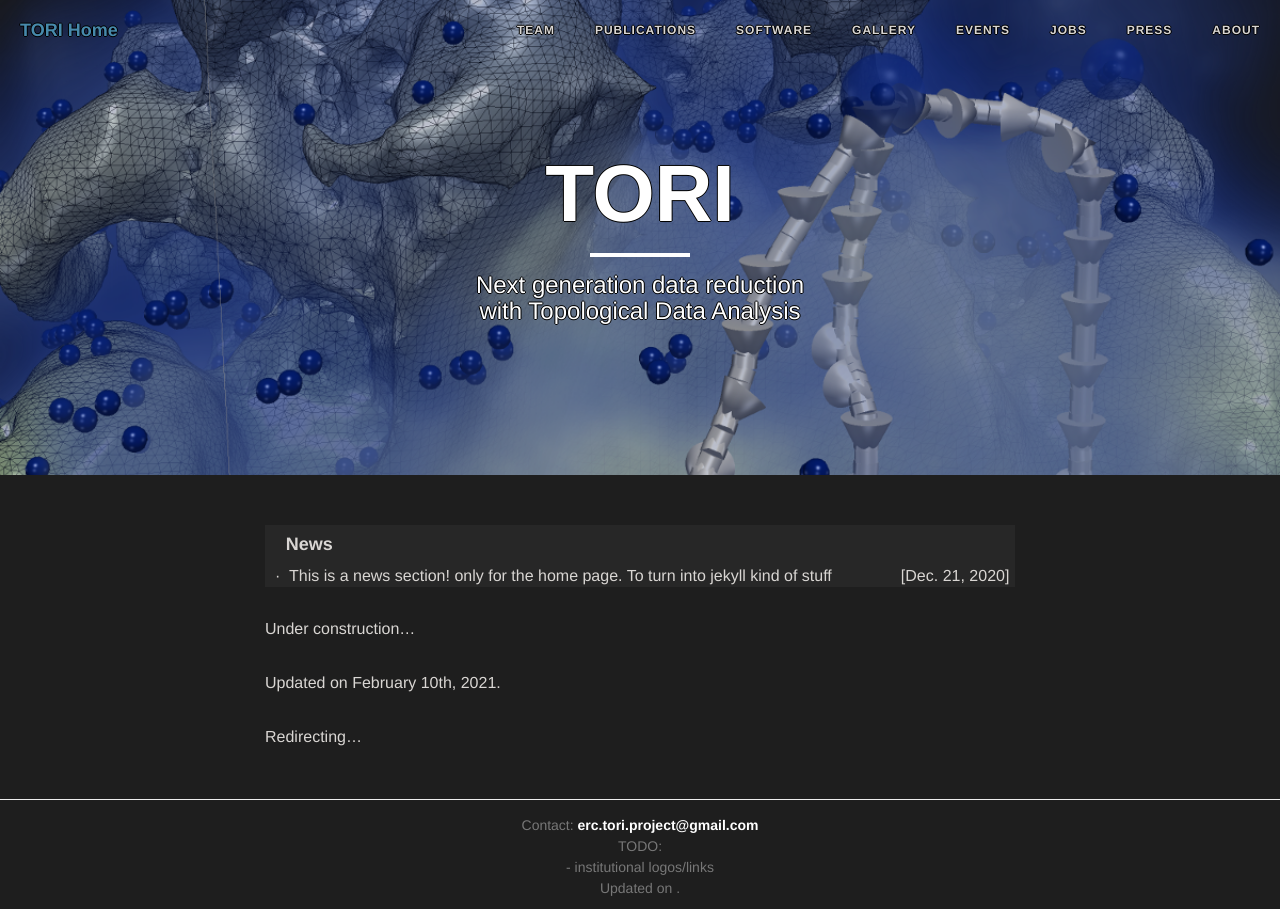
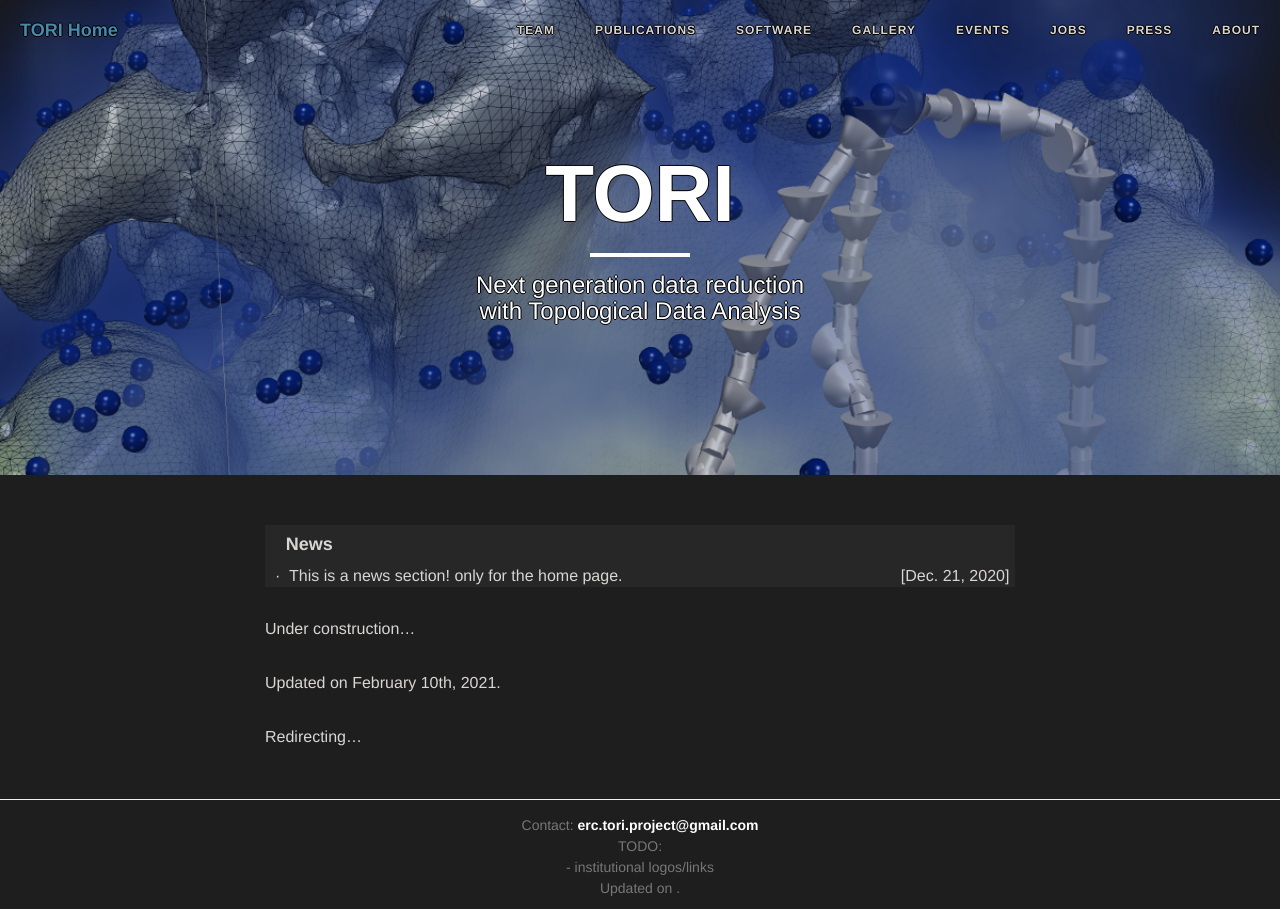
Before and after one commit to erc-tori/erc-tori.github.io, a Jekyll site: the page built from index.markdown, in a window 1280 px wide. Built offline with Jekyll 4.4.1, drawn with Linux system fonts in a browser that asks for light colours.

Commit message:
go for edits

```diff
--- a/_layouts/default.html
+++ b/_layouts/default.html
@@ -93,11 +93,11 @@
     <!-- Page Header -->
     <!-- Set your background image for this header on the line below. -->
     <header class="intro-header"
-      style="background-image: url('/img/viscousFingering.png')">
+      style="background-image: url({{ page.teaser }})">
         <div class="container">
             <div class="row">
                 <div class="col-lg-8 col-lg-offset-2 col-md-10 col-md-offset-1">
-                    <div class="site-heading">
+                    <div class="site-heading" align="left">
                         <h1>TORI</h1>
                         <hr class="small">
                         <span class="subheading">
@@ -116,30 +116,6 @@
 
 
             <div class="col-lg-8 col-lg-offset-2 col-md-10 col-md-offset-1">
-
-<div class="news">
-<table width="98.5%" align="center">
-
-<tr><td>
-<h4>&nbsp;&nbsp;&nbsp;News</h4></td>
-<td align="right"></td>
-</tr>
-<tr>
-<td>
-                &nbsp;&middot;&nbsp;
-                This is a news section! only for the home page.
-                To turn into jekyll kind of stuff
-                </td>
-                <td align="right">
-                [Dec. 21, 2020]
-                </td>
-                </tr>
-              </table>
-</div>
-
-
-
-
 <!--             Some text here -->
     {{ content }}
 
--- a/index.markdown
+++ b/index.markdown
@@ -3,8 +3,8 @@
 # To modify the layout, see https://jekyllrb.com/docs/themes/#overriding-theme-defaults
 
 title: "Next generation data reduction<br> with Topological Data Analysis"
-
 layout: default
+teaser: '/img/viscousFingering.png'
 ---
 <html>
   <head>
@@ -13,6 +13,25 @@
 </html>
 
 
+<div class="news">
+<table width="98.5%" align="center">
+
+<tr><td>
+<h4>&nbsp;&nbsp;&nbsp;News</h4></td>
+<td align="right"></td>
+</tr>
+<tr>
+<td>
+                &nbsp;&middot;&nbsp;
+                This is a news section! only for the home page.
+                </td>
+                <td align="right">
+                [Dec. 21, 2020]
+                </td>
+                </tr>
+              </table>
+</div>
+
 Under construction...
 
 Updated on February 10th, 2021.
```
Also changed, not shown: jobs.md (+1 -1 lines).
